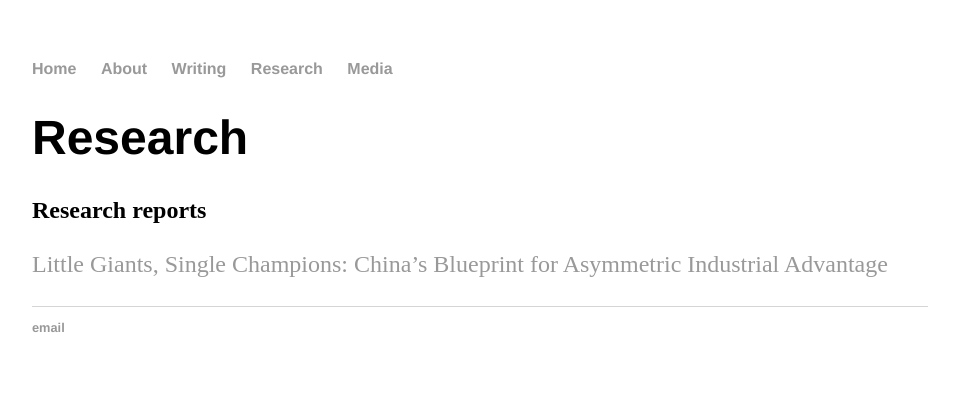
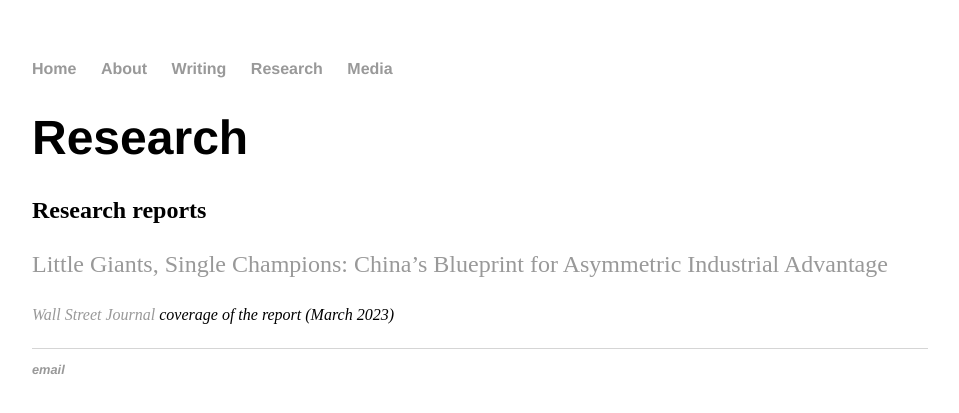
Before and after one commit to marykmhui/marykmhui, a Jekyll site: the page built from research/index.html, in a window 1280 px wide. Shown: the top 413 px of the page, without its empty margins (160-1119 px from the left). Built offline with Jekyll 4.4.1, drawn with Linux system fonts in a browser that asks for light colours.

Commit message:
Update index.html

```diff
--- a/research/index.html
+++ b/research/index.html
@@ -7,7 +7,7 @@ title: Research
 			<h1>Research</h1>
 			<h2>Research reports</h2>
 			<p><a href=https://forcedistancetimes.com/little-giants-single-champions-report/>Little Giants, Single Champions: China’s Blueprint for Asymmetric Industrial Advantage</a><br>
-
+			<div><em><a href=https://www.wsj.com/articles/china-cultivates-thousands-of-little-giants-in-aerospace-telecom-to-outdo-u-s-97ef9bdb/>Wall Street Journal<em></a> coverage of the report (March 2023)
 </p>
 
 
```
